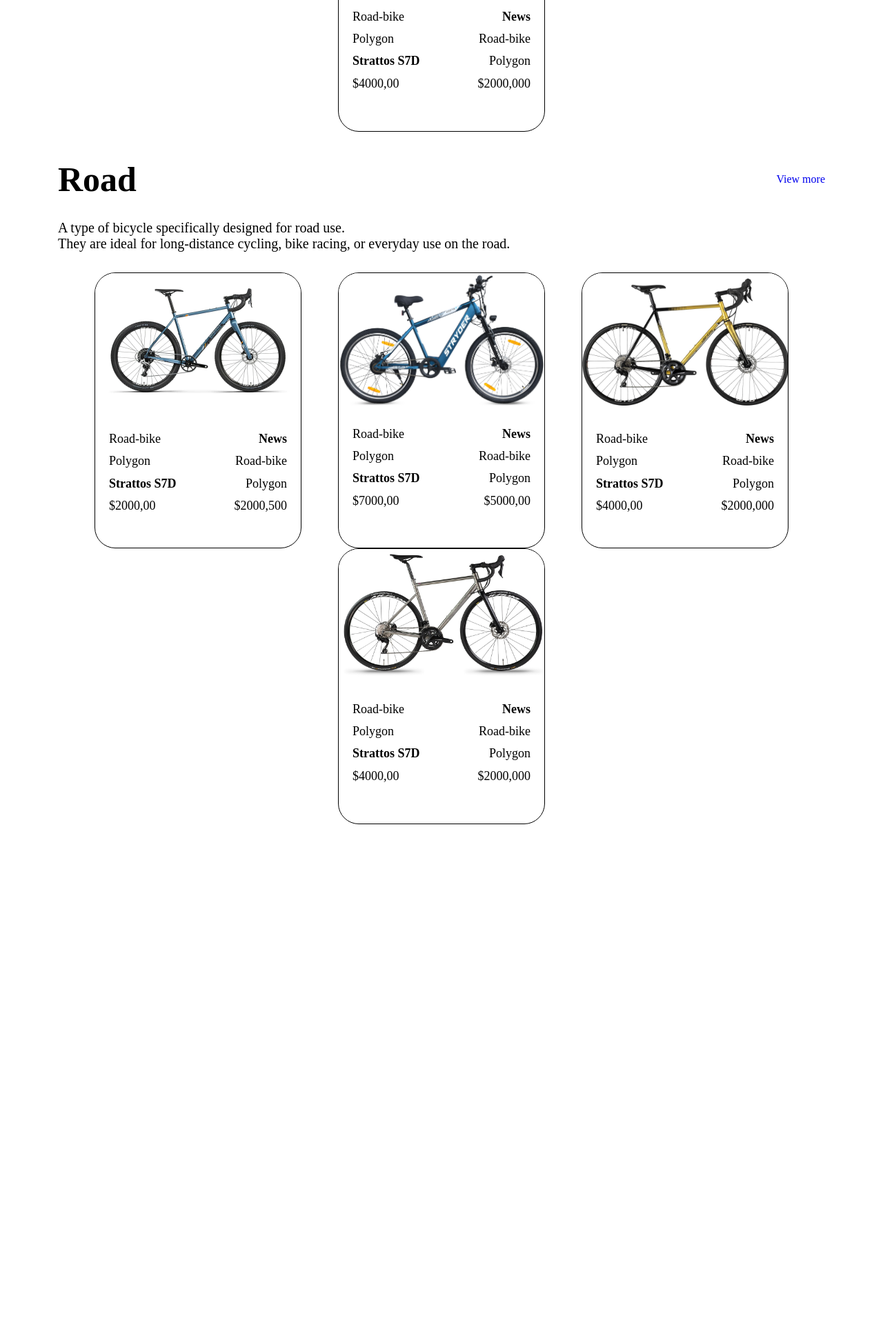
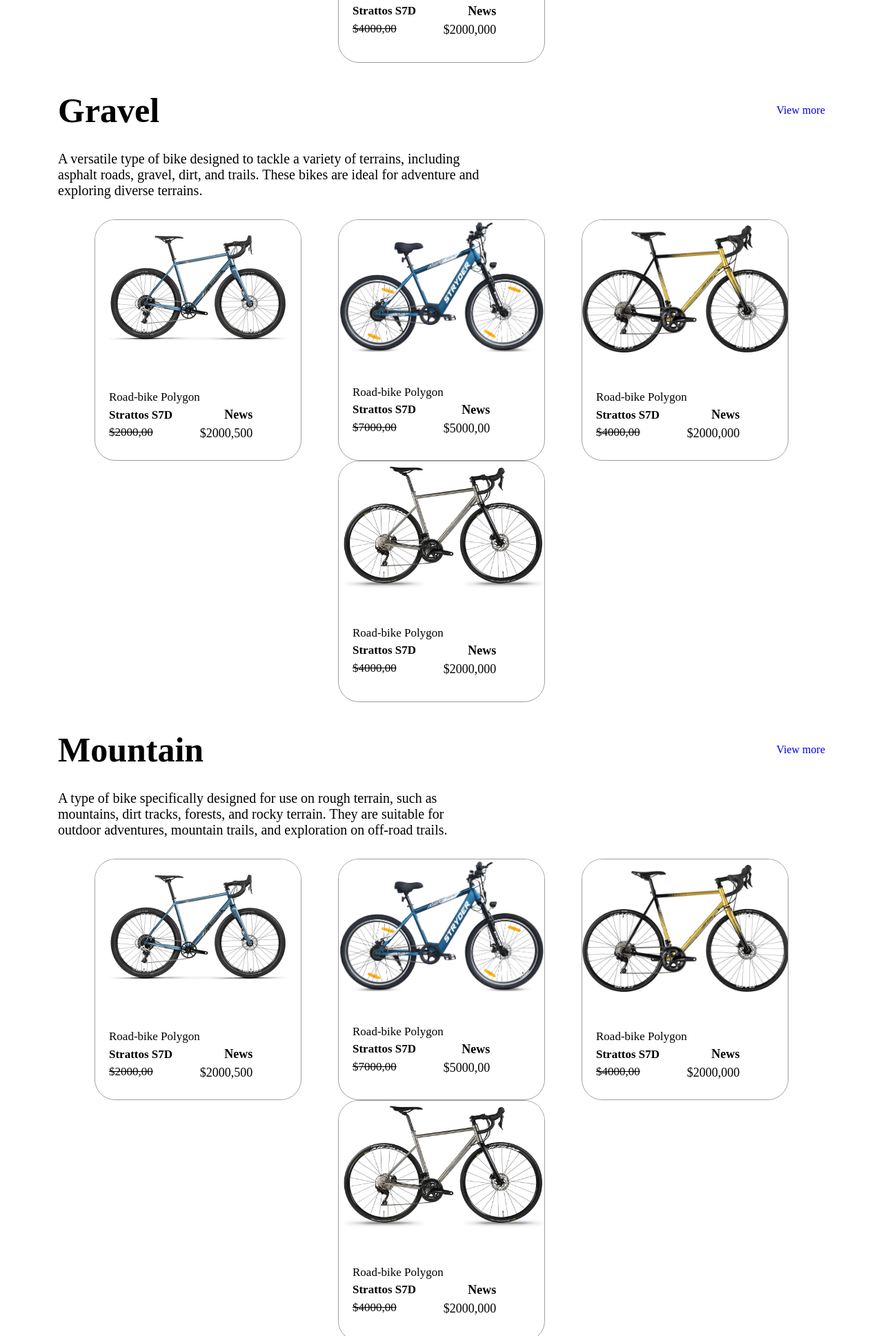
Before and after one commit to ThornThavann/Group1, a plain HTML site: page home.html in a window 1280 px wide. Shown: the part 863-2800 px from the top of the page at 69% size. Before the commit the page ends 2078 px from the top, so only its background shows below. Drawn offline with Linux system fonts and the light colour scheme.

Commit message:
format code2

```diff
--- a/home.css
+++ b/home.css
@@ -98,14 +98,14 @@ body {
 }
 .iteam {
   width: 300px;
-  height: 400px;
+  height: 350px;
   overflow: hidden;
-  border: 1px solid black;
+  border: 1px solid rgba(0, 0, 0, 0.377);
   border-radius: 30px;
 }
 .product-image {
   width: 300px;
-  height: 400;
+  height: 350;
 }
 .product-image img {
   width: 100%;
@@ -122,22 +122,20 @@ body {
   width: 100%;
   height: auto;
   display: flex;
-  justify-content: space-around;
-  line-height: 1.8;
+
+  line-height: 1.5;
   padding: 20px;
 }
 .info-1 {
-  font-size: 18px;
+  font-size: 17px;
   color: black;
   text-align: left;
+  padding-top: 20px;
 }
 .info-2 {
   font-size: 18px;
   color: black;
   text-align: right;
+  padding-top: 45px;
+
 }
-@media (max-width: 768px) {
-  .container-2 {
-    padding: 20px;
-  }
-}
--- a/home.html
+++ b/home.html
@@ -46,51 +46,51 @@
         <div class="container-2">
           <div class="iteam">
             <div class="product-image">
-              <img src="images/UEzKPHcddeQ5qePcYejmPn.jpg" alt="" />
+              <img src="images/all-city-zig-zag-bike-golden-leopard-BK1239-1500x1000.jpg" alt="" />
             </div>
             <div class="product">
               <div class="info-1">
                 <p>Road-bike Polygon</p>
                 <h4>Strattos S7D</h4>
-                <p>$2000,00</p>
+                <del><p>$2000,00</p></del>
               </div>
               <div class="info-2">
                 <h4>News</h4>
-                <p>Road-bike Polygon</p>
+
                 <p>$2000,500</p>
               </div>
             </div>
           </div>
           <div class="iteam">
             <div class="product-image">
-              <img src="images/UEzKPHcddeQ5qePcYejmPn.jpg" alt="" />
+              <img src="images/BT_MY21_Hook_EXT_matt_metallic_grey_blue-01_grande.webp" alt="" />
             </div>
             <div class="product">
               <div class="info-1">
                 <p>Road-bike Polygon</p>
                 <h4>Strattos S7D</h4>
-                <p>$7000,00</p>
+                <del><p>$7000,00</p></del>
               </div>
               <div class="info-2">
                 <h4>News</h4>
-                <p>Road-bike Polygon</p>
+
                 <p>$5000,00</p>
               </div>
             </div>
           </div>
           <div class="iteam">
             <div class="product-image">
-              <img src="images/UEzKPHcddeQ5qePcYejmPn.jpg" alt="" />
+              <img src="images/ZeetaMaxElectricBlue.webp" alt="" />
             </div>
             <div class="product">
               <div class="info-1">
                 <p>Road-bike Polygon</p>
                 <h4>Strattos S7D</h4>
-                <p>$4000,00</p>
+                <del><p>$4000,00</p></del>
               </div>
               <div class="info-2">
                 <h4>News</h4>
-                <p>Road-bike Polygon</p>
+
                 <p>$2000,000</p>
               </div>
             </div>
@@ -103,11 +103,11 @@
               <div class="info-1">
                 <p>Road-bike Polygon</p>
                 <h4>Strattos S7D</h4>
-                <p>$4000,00</p>
+                <del><p>$4000,00</p></del>
               </div>
               <div class="info-2">
                 <h4>News</h4>
-                <p>Road-bike Polygon</p>
+
                 <p>$2000,000</p>
               </div>
             </div>
@@ -117,16 +117,14 @@
 
       <div class="content">
         <div class="Road">
-          <h4>Road</h4>
+          <h4>Gravel</h4>
         </div>
         <div class="view">
           <a href="#" style="text-decoration: none">View more</a>
         </div>
         <div class="box-1">
           <p>
-            A type of bicycle specifically designed for road use. <br />They are
-            ideal for long-distance cycling, bike racing, or everyday use on the
-            road.
+            A versatile type of bike designed to tackle a variety of terrains, including <br>asphalt roads, gravel, dirt, and trails. These bikes are ideal for adventure and <br>exploring diverse terrains.
           </p>
         </div>
 
@@ -142,11 +140,11 @@
               <div class="info-1">
                 <p>Road-bike Polygon</p>
                 <h4>Strattos S7D</h4>
-                <p>$2000,00</p>
+                <del><p>$2000,00</p></del>
               </div>
               <div class="info-2">
                 <h4>News</h4>
-                <p>Road-bike Polygon</p>
+
                 <p>$2000,500</p>
               </div>
             </div>
@@ -159,11 +157,11 @@
               <div class="info-1">
                 <p>Road-bike Polygon</p>
                 <h4>Strattos S7D</h4>
-                <p>$7000,00</p>
+                <del><p>$7000,00</p></del>
               </div>
               <div class="info-2">
                 <h4>News</h4>
-                <p>Road-bike Polygon</p>
+
                 <p>$5000,00</p>
               </div>
             </div>
@@ -179,11 +177,11 @@
               <div class="info-1">
                 <p>Road-bike Polygon</p>
                 <h4>Strattos S7D</h4>
-                <p>$4000,00</p>
+                <del><p>$4000,00</p></del>
               </div>
               <div class="info-2">
                 <h4>News</h4>
-                <p>Road-bike Polygon</p>
+
                 <p>$2000,000</p>
               </div>
             </div>
@@ -196,17 +194,201 @@
               <div class="info-1">
                 <p>Road-bike Polygon</p>
                 <h4>Strattos S7D</h4>
-                <p>$4000,00</p>
+                <del><p>$4000,00</p></del>
               </div>
               <div class="info-2">
                 <h4>News</h4>
-                <p>Road-bike Polygon</p>
+
                 <p>$2000,000</p>
               </div>
             </div>
           </div>
         </div>
       </div>
+
+
+      <div class="content">
+        <div class="Road">
+          <h4>Mountain</h4>
+        </div>
+        <div class="view">
+          <a href="#" style="text-decoration: none">View more</a>
+        </div>
+        <div class="box-1">
+          <p>
+            A type of bike specifically designed for use on rough terrain, such as <br> mountains, dirt tracks, forests, and rocky terrain. They are suitable for <br>outdoor adventures, mountain trails, and exploration on off-road trails.
+          </p>
+        </div>
+
+        <div class="container-2">
+          <div class="iteam">
+            <div class="product-image">
+              <img
+                src="images/BT_MY21_Hook_EXT_matt_metallic_grey_blue-01_grande.webp"
+                alt=""
+              />
+            </div>
+            <div class="product">
+              <div class="info-1">
+                <p>Road-bike Polygon</p>
+                <h4>Strattos S7D</h4>
+                <del><p>$2000,00</p></del>
+              </div>
+              <div class="info-2">
+                <h4>News</h4>
+
+                <p>$2000,500</p>
+              </div>
+            </div>
+          </div>
+          <div class="iteam">
+            <div class="product-image">
+              <img src="images/ZeetaMaxElectricBlue.webp" alt="" />
+            </div>
+            <div class="product">
+              <div class="info-1">
+                <p>Road-bike Polygon</p>
+                <h4>Strattos S7D</h4>
+                <del><p>$7000,00</p></del>
+              </div>
+              <div class="info-2">
+                <h4>News</h4>
+
+                <p>$5000,00</p>
+              </div>
+            </div>
+          </div>
+          <div class="iteam">
+            <div class="product-image">
+              <img
+                src="images/all-city-zig-zag-bike-golden-leopard-BK1239-1500x1000.jpg"
+                alt=""
+              />
+            </div>
+            <div class="product">
+              <div class="info-1">
+                <p>Road-bike Polygon</p>
+                <h4>Strattos S7D</h4>
+                <del><p>$4000,00</p></del>
+              </div>
+              <div class="info-2">
+                <h4>News</h4>
+
+                <p>$2000,000</p>
+              </div>
+            </div>
+          </div>
+          <div class="iteam">
+            <div class="product-image">
+              <img src="images/UEzKPHcddeQ5qePcYejmPn.jpg" alt="" />
+            </div>
+            <div class="product">
+              <div class="info-1">
+                <p>Road-bike Polygon</p>
+                <h4>Strattos S7D</h4>
+                <del><p>$4000,00</p></del>
+              </div>
+              <div class="info-2">
+                <h4>News</h4>
+
+                <p>$2000,000</p>
+              </div>
+            </div>
+          </div>
+        </div>
     </div>
+
+
+    <div class="content">
+      <div class="Road">
+        <h4>Folding</h4>
+      </div>
+      <div class="view">
+        <a href="#" style="text-decoration: none">View more</a>
+      </div>
+      <div class="box-1">
+        <p>
+          A type of bike that can be folded into a smaller, portable size for easy <br>storage and transportation. Despite their smaller size, most folding bikes <br>can still provide decent performance for daily use in the city.
+        </p>
+      </div>
+
+      <div class="container-2">
+        <div class="iteam">
+          <div class="product-image">
+            <img
+              src="images/BT_MY21_Hook_EXT_matt_metallic_grey_blue-01_grande.webp"
+              alt=""
+            />
+          </div>
+          <div class="product">
+            <div class="info-1">
+              <p>Road-bike Polygon</p>
+              <h4>Strattos S7D</h4>
+              <del><p>$2000,00</p></del>
+            </div>
+            <div class="info-2">
+              <h4>News</h4>
+
+              <p>$2000,500</p>
+            </div>
+          </div>
+        </div>
+        <div class="iteam">
+          <div class="product-image">
+            <img src="images/ZeetaMaxElectricBlue.webp" alt="" />
+          </div>
+          <div class="product">
+            <div class="info-1">
+              <p>Road-bike Polygon</p>
+              <h4>Strattos S7D</h4>
+              <del><p>$7000,00</p></del>
+            </div>
+            <div class="info-2">
+              <h4>News</h4>
+
+              <p>$5000,00</p>
+            </div>
+          </div>
+        </div>
+        <div class="iteam">
+          <div class="product-image">
+            <img
+              src="images/all-city-zig-zag-bike-golden-leopard-BK1239-1500x1000.jpg"
+              alt=""
+            />
+          </div>
+          <div class="product">
+            <div class="info-1">
+              <p>Road-bike Polygon</p>
+              <h4>Strattos S7D</h4>
+              <del><p>$4000,00</p></del>
+            </div>
+            <div class="info-2">
+              <h4>News</h4>
+
+              <p>$2000,000</p>
+            </div>
+          </div>
+        </div>
+        <div class="iteam">
+          <div class="product-image">
+            <img src="images/UEzKPHcddeQ5qePcYejmPn.jpg" alt="" />
+          </div>
+          <div class="product">
+            <div class="info-1">
+              <p>Road-bike Polygon</p>
+              <h4>Strattos S7D</h4>
+              <del><p>$4000,00</p></del>
+            </div>
+            <div class="info-2">
+              <h4>News</h4>
+
+              <p>$2000,000</p>
+            </div>
+          </div>
+        </div>
+      </div>
+    </div>
+</div>
   </body>
 </html>
```
Also changed, not shown: images/Munnar_Sora_1200x.webp (deleted), index.html (renamed from hm.html).
